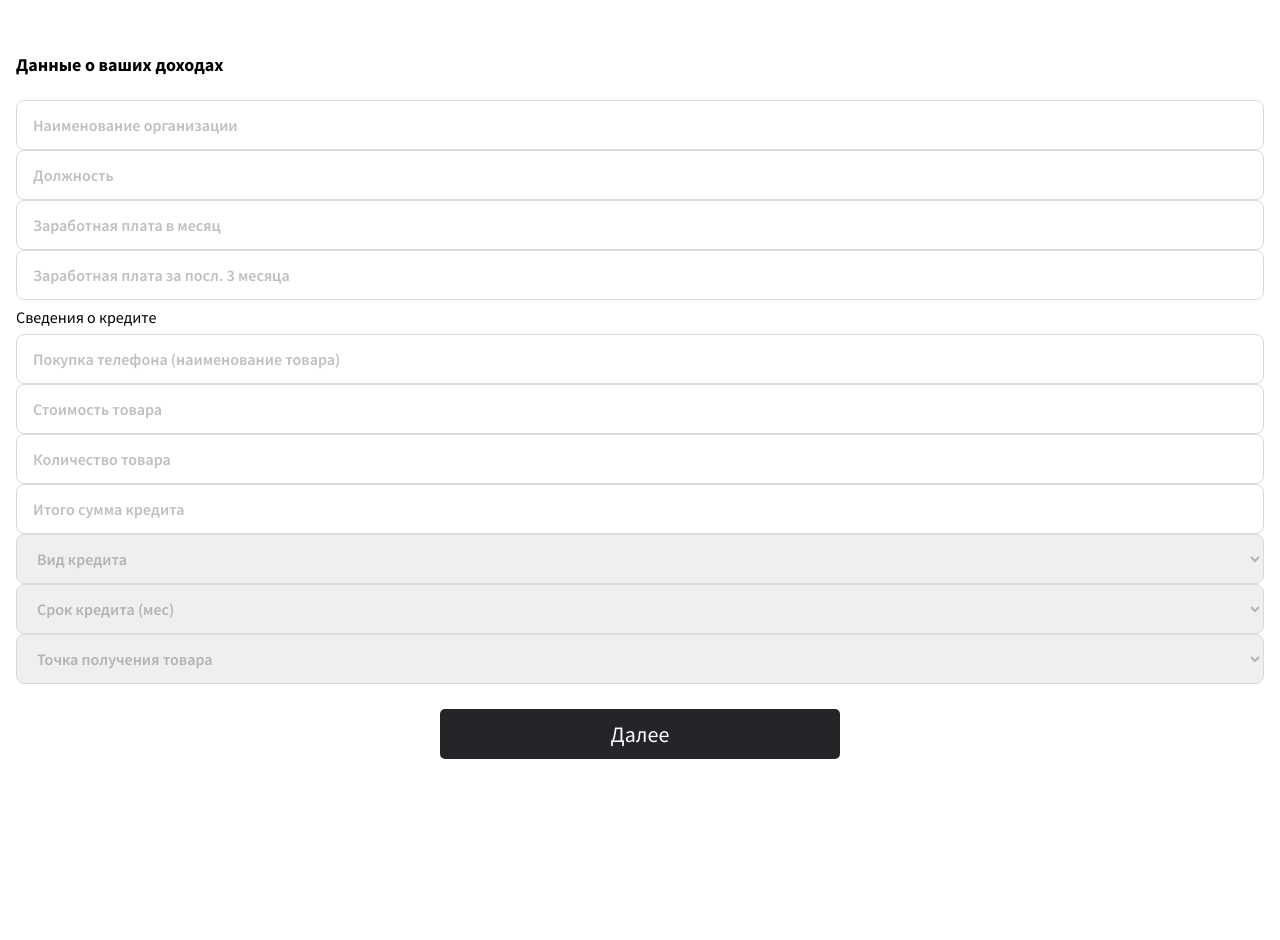
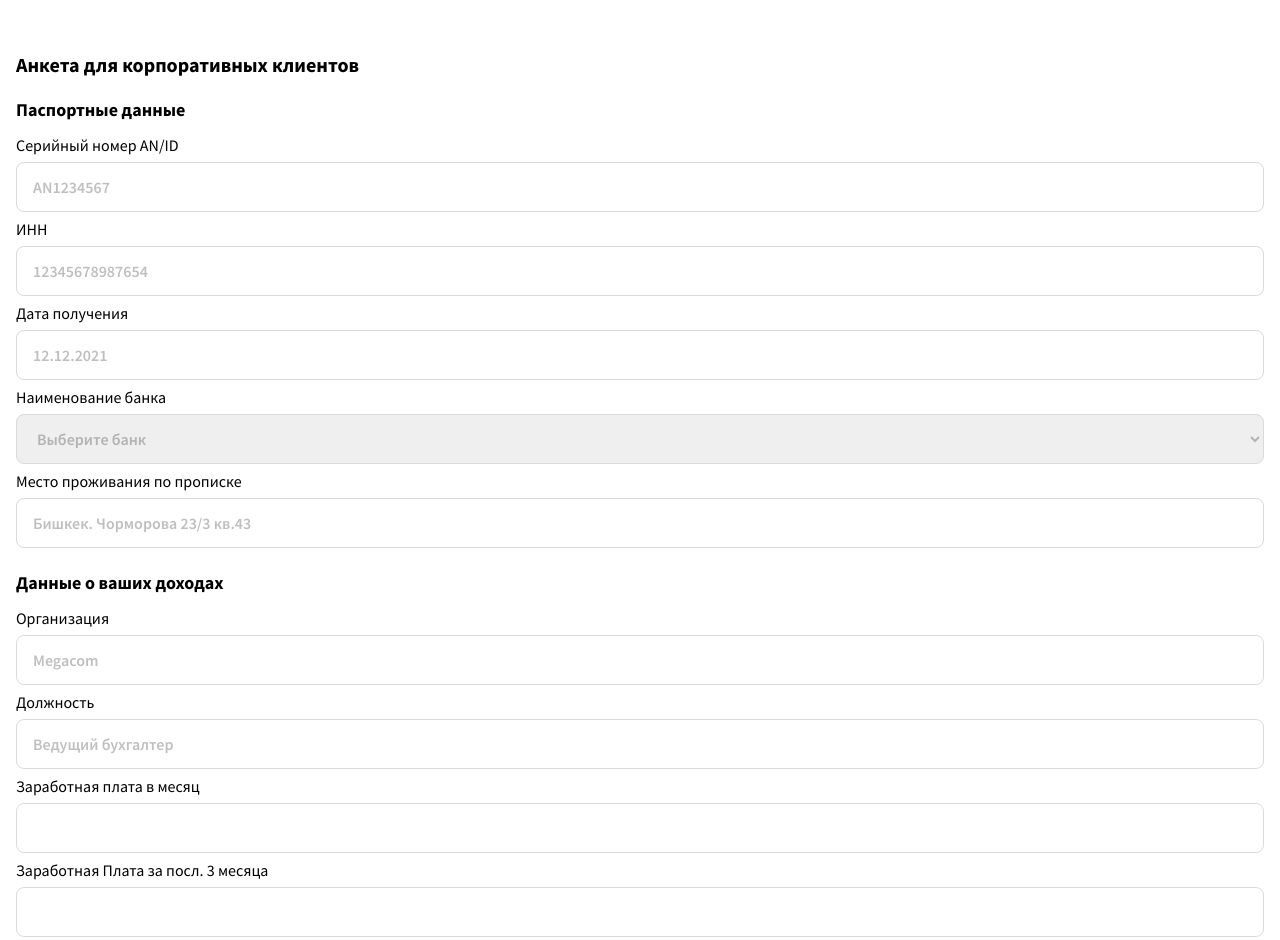
Before and after one commit to demichev-artur/MegaStore, a plain HTML site: page blank_finance.html in a window 1280 px wide. Shown: the top 940 px of the page. Before the commit the page ends 807 px from the top, so only its background shows below. Drawn offline with Linux system fonts and the light colour scheme.

Commit message:
refactor: blank finance page structure and style

```diff
--- a/blank_finance.html
+++ b/blank_finance.html
@@ -16,27 +16,31 @@
 </head>
 <body>
 <div class="card_finance">
-    <h1>Данные о ваших доходах</h1>
+    <h1>Анкета  для корпоративных клиентов</h1>
+    <h1>Паспортные данные</h1>
     <form action="">
-        <input type="text" placeholder="Наименование организации">
-        <input type="text" placeholder="Должность">
-        <input type="text" placeholder="Заработная плата в месяц">
-        <input type="text" placeholder="Заработная плата за посл. 3 месяца">
-        <p>Сведения о кредите</p>
-        <input type="text" placeholder="Покупка телефона (наименование товара)">
-        <input type="text" placeholder="Стоимость товара">
-        <input type="text" placeholder="Количество товара">
-        <input type="text" placeholder="Итого сумма кредита">
+        <p>Серийный номер AN/ID</p>
+        <input type="text" placeholder="AN1234567">
+        <p>ИНН</p>
+        <input type="text" placeholder="12345678987654">
+        <p>Дата получения</p>
+        <input type="text" placeholder="12.12.2021">
+        <p>Наименование банка</p>
+        <select>
+            <option value="">Выберите банк</option>
+        </select>
+        <p>Место проживания по прописке</p>
+        <input type="text" placeholder="Бишкек. Чорморова 23/3 кв.43">
+        <h1>Данные о ваших доходах</h1>
+        <p>Организация</p>
+        <input type="text" placeholder="Megacom">
+        <p>Должность</p>
+        <input type="text" placeholder="Ведущий бухгалтер">
+        <p>Заработная плата в  месяц</p>
+        <input type="text" >
+        <p>Заработная Плата  за посл.  3 месяца</p>
+        <input type="text" >
 
-        <select name="" id="">
-            <option value="">Вид кредита</option>
-        </select>
-        <select name="" id="">
-            <option value="">Срок кредита (мес)</option>
-        </select>
-        <select name="" id="">
-            <option value="">Точка получения товара</option>
-        </select>
     </form>
     <a href="./success.html"><input type="submit" value="Далее"></a>
 </div>
--- a/style.css
+++ b/style.css
@@ -25,10 +25,10 @@ h1{
     text-align: center;
     color: #000000;
 }
-.card_anketa h1:first-child{
+.card_anketa h1:first-child, .card_finance h1:first-child{
     font-size: 20px;
 }
-.card_password h1, .card_anketa h1:nth-child(2){
+.card_password h1, .card_anketa h1:nth-child(2), .card_finance h1:nth-child(2), .card_finance h1:nth-child(11){
     margin-bottom: 16px!important;
 }
 p{
```
